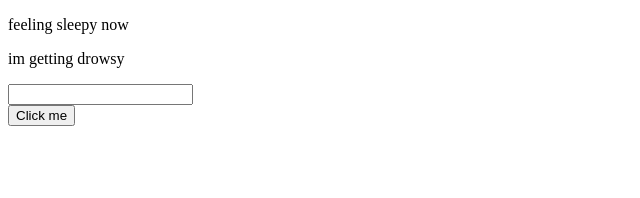
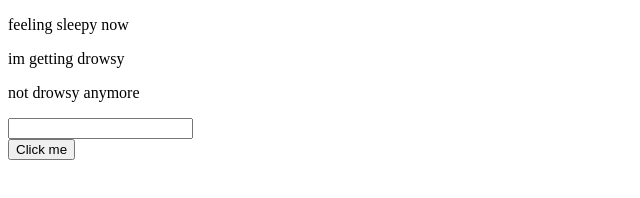
Before and after one commit to JunayedHassan/codes, a plain HTML site: page index.html in a window 1280 px wide. Shown: the whole page, without its empty margins (0-640 px from the left). Drawn offline with Linux system fonts and the light colour scheme.

Commit message:
test update

```diff
--- a/index.html
+++ b/index.html
@@ -8,6 +8,7 @@
 <body>
 <p>feeling sleepy now</p>
 <p>im getting drowsy</p>
+<p>not drowsy anymore</p>
 <input type="text">
 <br>
 <button>Click me</button>
```
